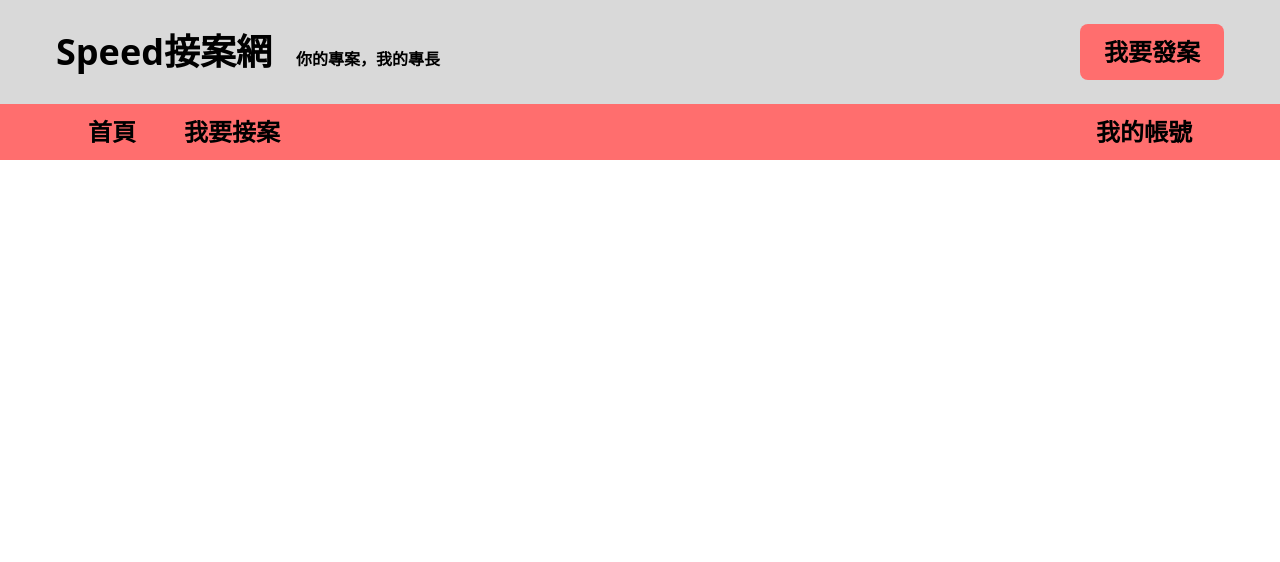
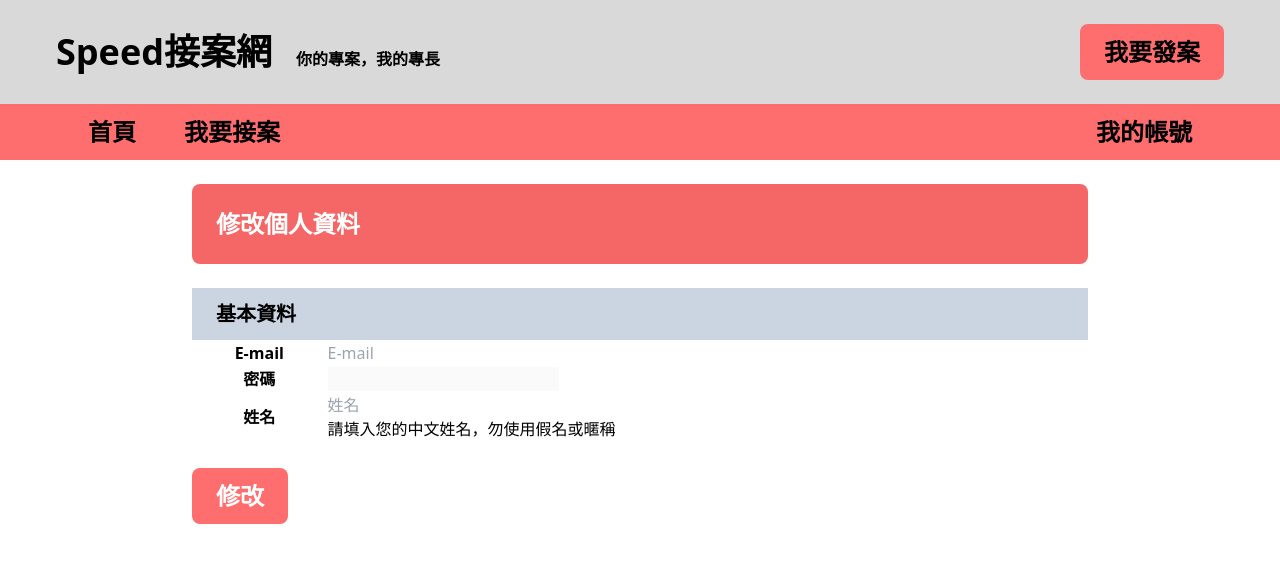
Before and after one commit to miguelyang123/case-receiving-platform-Vue, a Vue app: page /personalinfoedit in a window 1280 px wide. Shown: the top 562 px of the page. Built offline with nearby package versions, Linux system fonts and the light colour scheme.

Commit message:
編輯個人資料

```diff
--- a/src/router/index.js
+++ b/src/router/index.js
@@ -32,6 +32,11 @@ const router = createRouter({
       component: () => import("../views/TackCaseDetailsPage.vue"),
       props:true,
     },
+    {
+      path: "/personalinfoedit",
+      name: "PersonalInfoEdit",
+      component: () => import("../views/PersonalInfoEdit.vue"),
+    },
   ],
 });
 
--- a/src/views/PersonalInfo.vue
+++ b/src/views/PersonalInfo.vue
@@ -1,7 +1,14 @@
 <script>
+import { RouterLink, RouterView} from 'vue-router';
 export default {
-  setup() {
-    return {};
+  components:{
+    RouterLink,
+  },
+
+  data() {
+    return {
+
+    }
   },
 };
 
@@ -14,7 +21,7 @@ export default {
 
   <h1>Personal Info</h1>
   <div class="frame">
-    <button class="custom-btn btn-5"><span>編輯個人資料</span></button><br/>
+    <RouterLink class="custom-btn btn-5" to="/personalinfoedit"><span>編輯個人資料</span></RouterLink><br/>
     <button class="custom-btn btn-5"><a href="/personal_info_upload"><span>上傳履歷</span></a></button><br/>
     <button class="custom-btn btn-5"><span>編輯發出的案子</span></button><br/>
     <button class="custom-btn btn-5"><span>編輯已接的案子</span></button><br/>
--- a/src/views/PersonalInfoEdit.vue
+++ b/src/views/PersonalInfoEdit.vue
@@ -4,8 +4,45 @@ export default {
 }
 </script>
 <template >
-    <div>
-
+    <div class="w-[70%] mx-auto my-6">
+        <form action="/personalinfoedit" method="post" target="_self">
+            <h1 class="bg-[#f56666] text-[white] text-2xl font-bold p-6 rounded-lg">修改個人資料</h1>
+            <div class="my-6">
+                <table class="w-full rounded-lg" style="border: 0.15vw #f4f2ff solid;border: 1;" rules="rows">
+                    <thead class="text-xl font-bold bg-slate-300 ">
+                        <tr>
+                            <th colspan="2" class="p-6 text-start py-3">基本資料</th>
+                        </tr>
+                    </thead>
+                    <tbody>
+                        <tr>
+                            <th>E-mail</th>
+                            <td>
+                                <input type="text" placeholder="E-mail">
+                            </td>
+                        </tr>
+                        <tr>
+                            <th>密碼</th>
+                            <td>
+                                <input type="text" disabled>
+                            </td>
+                        </tr>
+                        <tr>
+                            <th>姓名</th>
+                            <td>
+                                <input type="text" placeholder="姓名">
+                                <p>請填入您的中文姓名，勿使用假名或暱稱</p>
+                            </td>
+                        </tr>
+                        <tr>
+                            <th></th>
+                            <td></td>
+                        </tr>
+                    </tbody>
+                </table>
+            </div>
+            <input type="submit" class=" text-white rounded-lg bg-[#FF6E6E] py-3 px-6 text-2xl font-bold hover:scale-105 active:scale-95" value="修改">
+        </form>
     </div>
 </template>
 
```
